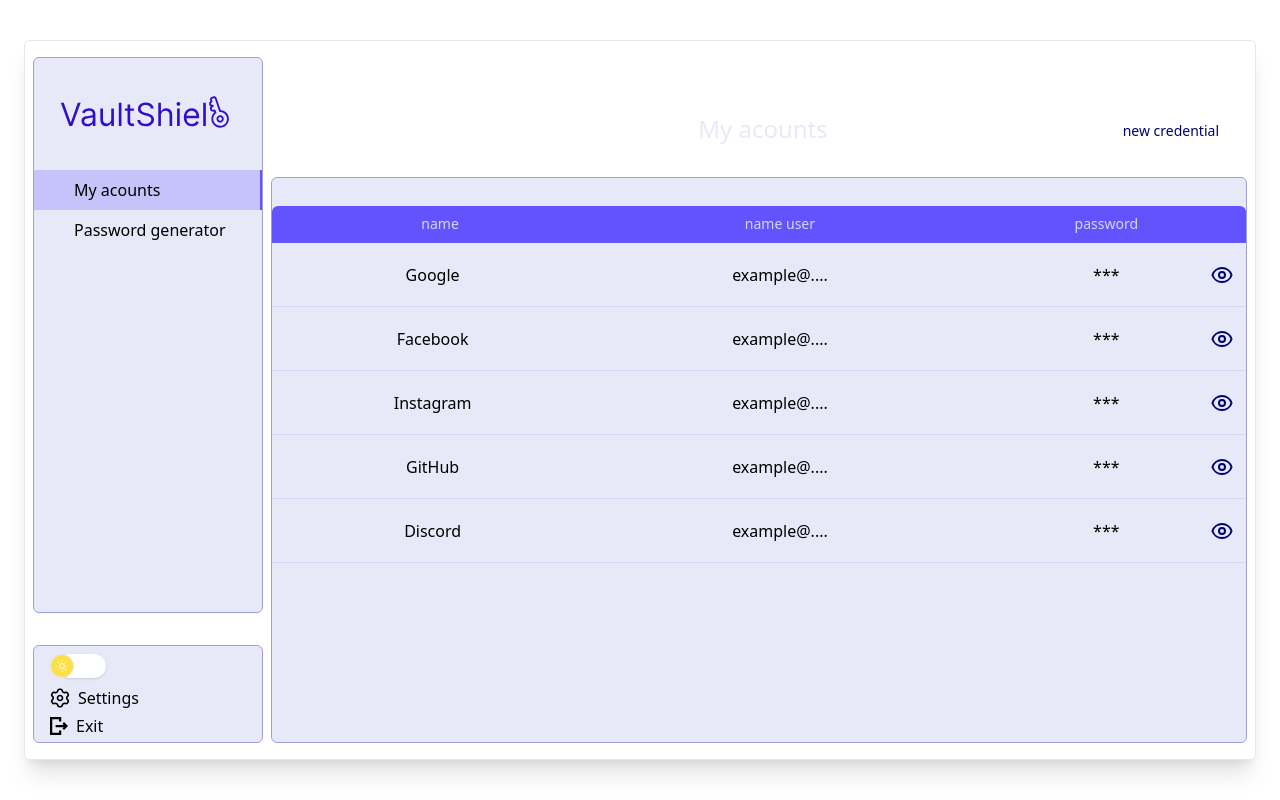
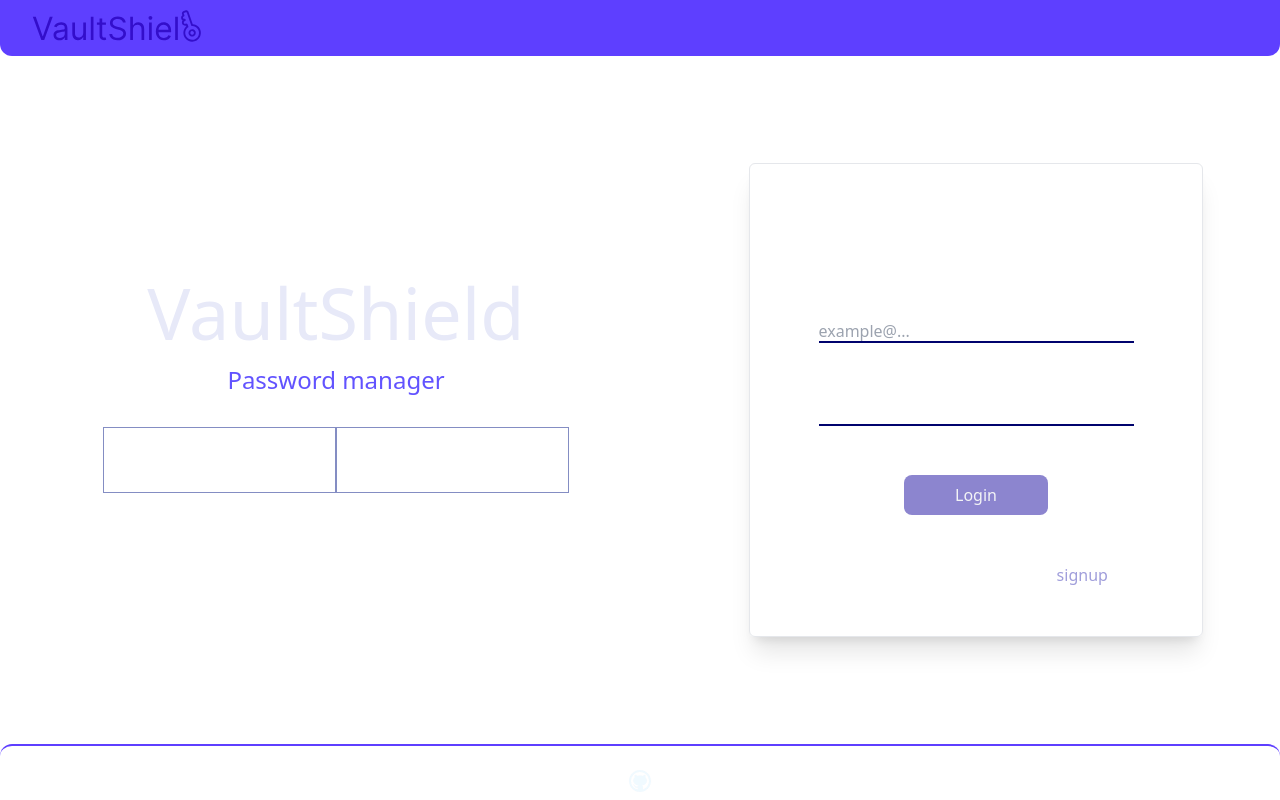
Before and after one commit to bol507/vaultShield-frontend, a React (Vite) app: page / in a window 1280 px wide. Built offline with nearby package versions, Linux system fonts and the light colour scheme; no server answers.

Commit message:
fix: home responsive

```diff
--- a/src/components/CardsInfo.tsx
+++ /dev/null
@@ -1,16 +0,0 @@
-import { ReactElement } from 'react';
-
-export function CardInfo({
-  children,
-  title
-}: {
-  children: ReactElement;
-  title: string;
-}) {
-  return (
-    <div className=" border-[1px] border-opacity-60 px-3 py-6 md:p-8 w-full h-full max-h-[500px] border-[#33419b] flex items-center gap-0 md:gap-3 ">
-      <div>{children}</div>
-      <div> {title}</div>
-    </div>
-  );
-}
--- a/src/components/Menu.tsx
+++ /dev/null
@@ -1,79 +0,0 @@
-import { Link } from 'react-router-dom';
-import { Anchor } from './Anchor';
-import { IconVaultShield } from './svg/IconVaultShield';
-import { CloseMenuIcon, OpenMenuIcon } from './svg/MenuIcon';
-export function Menu() {
-  const menuOpen = () => {
-    console.log('hi');
-
-    const menu = document.getElementById('menu');
-    const openMenu = document.querySelector('.open-menu');
-    const closeMenu = document.querySelector('.close-menu');
-    closeMenu?.classList.remove('hidden');
-    openMenu?.classList.add('hidden');
-
-    menu?.classList.remove('hidden');
-  };
-  const menuClose = () => {
-    console.log('bye');
-    const menu = document.getElementById('menu');
-    const openMenu = document.querySelector('.open-menu');
-    const closeMenu = document.querySelector('.close-menu');
-    menu?.classList.add('hidden');
-    openMenu?.classList.remove('hidden');
-    closeMenu?.classList.add('hidden');
-  };
-
-  return (
-    <nav className=" flex justify-center  md:justify-between w-full items-center relative z-20 px-2 md:px-4">
-      <div className="w-[172px] flex justify-center sm:justify-start">
-        <Link to="/">
-          <IconVaultShield />
-        </Link>
-      </div>
-
-      <ul className="md:flex gap-4 w-[172px] hidden  md:visible  justify-between">
-        <li className="flex  w-full items-center ">
-          <Anchor direction="/login" name="Login" />
-        </li>
-
-        <li className="w-full flex items-center">
-          <Anchor direction="/signup" name="Signup" />
-        </li>
-      </ul>
-      <div className="absolute right-2 md:hidden pr-3 md:pr-0 flex flex-col items-end">
-        <button
-          onClick={() => menuOpen()}
-          className="open-menu flex items-center"
-        >
-          <OpenMenuIcon />
-        </button>
-        <button
-          onClick={() => menuClose()}
-          className="close-menu hidden items-center"
-        >
-          <CloseMenuIcon />
-        </button>
-      </div>
-      <div
-        id="menu"
-        className="absolute top-10 bg-cinder-750 bg-opacity-75 w-full z-10 flex-col hidden md:hidden"
-      >
-        <ul className="[&>li]:py-3 [&>li]:w-full w-full pt-3 pb-2">
-          <li className="w-full overflow-hidden flex items-center px-4">
-            <Anchor direction="/login" name="Login" />
-          </li>
-
-          <li className="w-full overflow-hidden flex items-center px-4">
-            <Anchor direction="/signup" name="Signup" />
-          </li>
-          <li>
-            <a className="hover:underline text-cinder-100" href="/">
-              Home
-            </a>
-          </li>
-        </ul>
-      </div>
-    </nav>
-  );
-}
--- /dev/null
+++ b/src/components/Menu/CardsInfo.tsx
@@ -0,0 +1,9 @@
+const CardInfo = ({ title }: { title: string }) => {
+  return (
+    <div className="border-[1px] border-opacity-60 px-3 py-6 md:p-8 w-full h-full max-h-[500px] border-[#33419b] flex items-center gap-0 md:gap-3">
+      <div>{title}</div>
+    </div>
+  );
+};
+
+export default CardInfo;
--- /dev/null
+++ b/src/components/Menu/Menu.tsx
@@ -0,0 +1,59 @@
+import React, { useState } from 'react';
+import { Link } from 'react-router-dom';
+import { Anchor } from './Anchor';
+import { IconVaultShield } from 'components/svg/IconVaultShield';
+import { CloseMenuIcon, OpenMenuIcon } from 'components/svg/MenuIcon';
+
+const Menu = () => {
+  const [menuOpen, setMenuOpen] = useState(false);
+
+  const handleMenuOpen = () => {
+    setMenuOpen(true);
+  };
+
+  const handleMenuClose = () => {
+    setMenuOpen(false);
+  };
+
+  return (
+    <nav className="flex justify-between items-center w-full z-20 px-1 md:px-4 ">
+      <div className="w-[172px] flex justify-center sm:justify-start">
+        <Link to="/">
+          <IconVaultShield />
+        </Link>
+      </div>
+
+      <div className="flex flex-col items-end md:hidden w-auto ">
+        <button
+          onClick={handleMenuOpen}
+          className={`flex items-center ${menuOpen ? 'hidden' : ' text-white py-2 px-4 '}`}
+        >
+          <OpenMenuIcon />
+        </button>
+
+        <button
+          onClick={handleMenuClose}
+          className={`flex items-center ${menuOpen ? ' text-white py-2 px-4' : 'hidden'}`}
+        >
+          <CloseMenuIcon />
+        </button>
+      </div>
+      <div
+        id="menu"
+        className={`absolute p-0 m-0 left-0 top-10 bg-cinder-750 w-full z-10 flex-col ${menuOpen ? 'flex' : 'hidden'} md:hidden`}
+      >
+        <ul className="[&>li]:py-3 [&>li]:w-full w-full pt-3 pb-2">
+          <li className="w-full overflow-hidden flex items-center px-4">
+            <Anchor direction="/login" name="Login" />
+          </li>
+
+          <li className="w-full overflow-hidden flex items-center px-4">
+            <Anchor direction="/signup" name="Signup" />
+          </li>
+        </ul>
+      </div>
+    </nav>
+  );
+};
+
+export default Menu;
--- /dev/null
+++ b/src/components/Menu/index.ts
@@ -0,0 +1 @@
+export { default } from './Menu';
--- a/src/components/Signup/Signup.tsx
+++ b/src/components/Signup/Signup.tsx
@@ -2,7 +2,7 @@ import { useContext, useState, MouseEventHandler } from 'react';
 import { useNavigate } from 'react-router-dom';
 
 import { validateForm } from 'utils/validations';
-import { card, insideCard, btnDefault } from 'styles/tailwind.classes';
+import { btnDefault } from 'styles/tailwind.classes';
 import InputBase from 'components/InputBase';
 import { UserContext } from 'contexts/userContext';
 import { NotificationContext } from 'contexts/notificationContext';
--- a/src/contexts/userContext.tsx
+++ b/src/contexts/userContext.tsx
@@ -44,7 +44,7 @@ interface UserContextType {
  */
 const initialUserState: UserState = {
   user: null,
-  isLogged: true
+  isLogged: false
 };
 
 // Reducer function to handle user actions and update state
--- a/src/layouts/DashboardLayout.tsx
+++ b/src/layouts/DashboardLayout.tsx
@@ -1,4 +1,4 @@
-import { useContext, useEffect } from 'react';
+import { useContext } from 'react';
 import { Outlet, Link, NavLink } from 'react-router-dom';
 import { useTheme } from 'hooks/useTheme';
 import { SvgGear } from 'components/svg/SvgGear';
--- a/src/layouts/HomeLayout.tsx
+++ b/src/layouts/HomeLayout.tsx
@@ -1,17 +1,17 @@
 import { Outlet } from 'react-router-dom';
 
-import { Menu } from 'components/Menu';
+import Menu from 'components/Menu';
 import { GithubIcon } from 'components/svg/GithubIcon';
 
 const HomeLayout = () => {
   return (
     <div className="flex flex-col justify-between h-screen text-white">
-      <header className="bg-cinder-750 h-14 w-full flex justify-between items-center py-4 md:p-4 rounded-none md:rounded-b-xl">
+      <header className="bg-cinder-750 h-14 w-full flex justify-between items-center py-4 px-4 lg:rounded-b-xl relative  ">
         <Menu />
       </header>
       <Outlet />
-      <footer className="flex justify-center pt-6 pb-2 border-b-2 border-cinder-750 w-full">
-        <a href="https://github.com/VaultShield">
+      <footer className="flex justify-center h-14 dark:bg-cinder-700 pt-6 pb-2 border-t-2 border-cinder-750 w-full lg:rounded-t-xl">
+        <a href="https://github.com/bol507/vaultShield-frontend">
           <GithubIcon />
         </a>
       </footer>
--- a/src/pages/Home.tsx
+++ b/src/pages/Home.tsx
@@ -1,4 +1,4 @@
-import { CardInfo } from 'components/CardsInfo';
+import CardInfo from 'components/Menu/CardsInfo';
 import { Login } from 'components/login';
 import Signup from 'components/Signup';
 
@@ -11,15 +11,19 @@ export function Home() {
     setIsLogin(!islogin);
   };
   return (
-    <div className="flex justify-center items-center w-full p-0 m-0">
-      <div className="w-6/12 m-0 p-0">
-        <main className="h-auto   flex flex-col justify-center p-0 m-0 ">
+    <div className="flex md:flex-col md:m-4 lg:flex-row justify-center items-center w-full p-0 m-0">
+      <div className="lg:w-6/12 hidden md:flex md:flex-col md:justify-center md:items-center m-0 p-0 ">
+        <main className="h-auto flex flex-col justify-center p-0 m-0 ">
           <section className="flex flex-col gap-4 ">
-            <h1 className="text-cinder-100 text-7xl">VaultShield</h1>
-            <p className="text-cinder-700 text-2xl">Password manager</p>
+            <h1 className="text-cinder-100 lg:text-7xl md:text-5xl">
+              VaultShield
+            </h1>
+            <p className="text-cinder-700 lg:text-2xl text-xl">
+              Password manager
+            </p>
           </section>
         </main>
-        <section className=" flex-col sm:flex-row flex items-center w-[300px] sm:w-full  py-10 h-32 px-6 md:px-6">
+        <section className="hidden sm:flex sm:justify-center sm:items-center py-10 h-32 px-1 ">
           <CardInfo title="Store your passwords">
             <PadlockIcon />
           </CardInfo>
@@ -28,7 +32,7 @@ export function Home() {
           </CardInfo>
         </section>
       </div>
-      <div className="w-6/12 m-0 p-0">
+      <div className="lg:w-6/12 m-0 p-0">
         {islogin ? (
           <Login handleLogin={handleLogin} />
         ) : (
```
Also changed, not shown: src/components/Menu/Anchor.tsx (renamed from src/components/Anchor.tsx).
